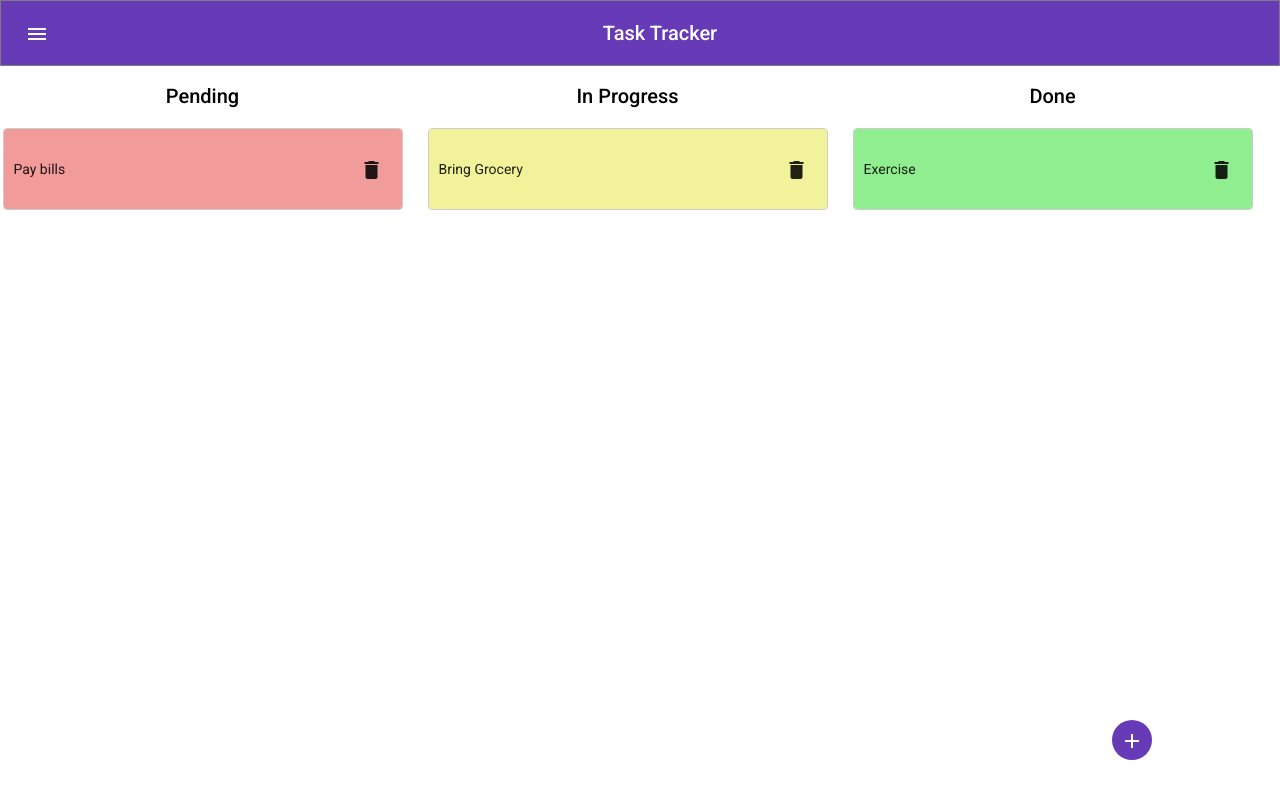
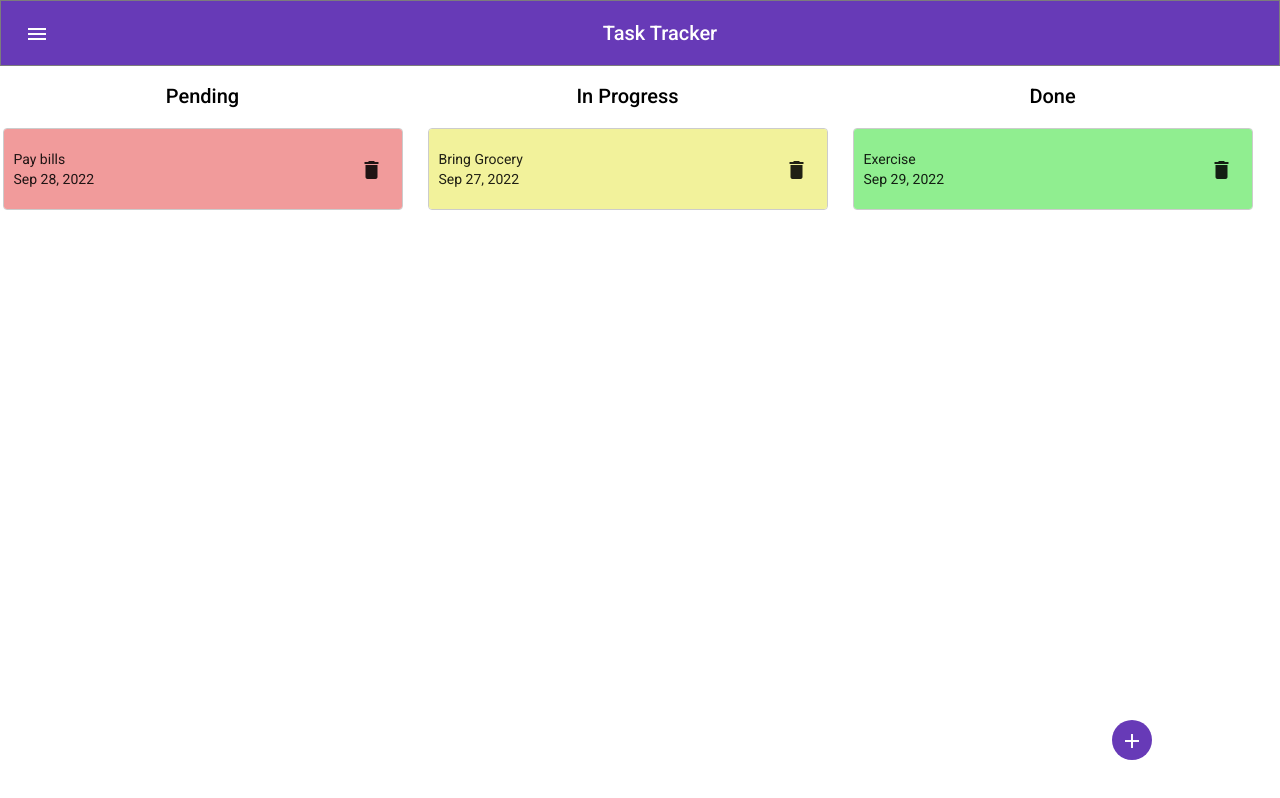
Before and after one commit to shreedhar-hegde/todo-angualr, an Angular app: page / in a window 1280 px wide. Built offline with nearby package versions, Linux system fonts and the light colour scheme.

Commit message:
feat:task overdue gif

```diff
--- a/src/app/todo/list-todo/list-todo.component.html
+++ b/src/app/todo/list-todo/list-todo.component.html
@@ -12,12 +12,31 @@
         (cdkDropListDropped)="drop($event)"
       >
         <div
-          style="background-color: rgb(241, 155, 155)"
+          style="display: flex; background-color: rgb(241, 155, 155)"
           class="example-box"
           *ngFor="let item of pending; let index"
           cdkDrag
         >
-          {{ item }}
+          <div class="todo-item">
+            {{ item.what }}
+            <br />
+            {{ item.finishBy | date: "MMM d, y" }}
+          </div>
+
+          <div
+            style="width: 50%; margin-left: 5em"
+            *ngIf="overdue(item.finishBy!)"
+          >
+            <img
+              height="90%"
+              width="50%"
+              src="assets/gifs/overdue.gif"
+              frameBorder="0"
+              class="giphy-embed"
+              allowFullScreen
+            />
+          </div>
+
           <button mat-icon-button>
             <mat-icon (click)="deleteTodo(item)">delete</mat-icon>
           </button>
@@ -42,7 +61,25 @@
           *ngFor="let item of inProgress"
           cdkDrag
         >
-          {{ item }}
+          <div class="todo-item">
+            {{ item.what }}
+            <br />
+            {{ item.finishBy | date: "MMM d, y" }}
+          </div>
+
+          <div
+            style="width: 50%; margin-left: 5em"
+            *ngIf="overdue(item.finishBy!)"
+          >
+            <img
+              height="90%"
+              width="50%"
+              src="assets/gifs/overdue.gif"
+              frameBorder="0"
+              class="giphy-embed"
+              allowFullScreen
+            />
+          </div>
           <button mat-icon-button>
             <mat-icon (click)="deleteTodo(item)">delete</mat-icon>
           </button>
@@ -67,7 +104,24 @@
           *ngFor="let item of done"
           cdkDrag
         >
-          {{ item }}
+          <div class="todo-item">
+            {{ item.what }}
+            <br />
+            {{ item.finishBy | date: "MMM d, y" }}
+          </div>
+          <div
+            style="width: 50%; margin-left: 5em"
+            *ngIf="overdue(item.finishBy!)"
+          >
+            <img
+              height="90%"
+              width="50%"
+              src="assets/gifs/overdue.gif"
+              frameBorder="0"
+              class="giphy-embed"
+              allowFullScreen
+            />
+          </div>
           <button mat-icon-button>
             <mat-icon (click)="deleteTodo(item)">delete</mat-icon>
           </button>
--- a/src/app/todo/list-todo/list-todo.component.ts
+++ b/src/app/todo/list-todo/list-todo.component.ts
@@ -16,10 +16,11 @@ import { MatDialog } from '@angular/material/dialog';
 })
 export class ListTodoComponent implements OnInit {
   todos$: Observable<Todo[]>;
-  pending!: string[];
-  inProgress!: string[];
-  done!: string[];
+  pending!: Todo[];
+  inProgress!: Todo[];
+  done!: Todo[];
   status: string = 'pending';
+  finishBy: Date = new Date(new Date().getTime() + 24 * 60 * 60 * 1000);
   what!: string;
   todos!: Todo[];
 
@@ -27,7 +28,7 @@ export class ListTodoComponent implements OnInit {
     this.todos$ = this.todoService.fetchTodos();
   }
 
-  drop(event: CdkDragDrop<string[]>) {
+  drop(event: CdkDragDrop<Todo[]>) {
     if (event.previousContainer === event.container) {
       moveItemInArray(
         event.container.data,
@@ -45,13 +46,12 @@ export class ListTodoComponent implements OnInit {
   }
 
   filterTodos({ todos, status }: { todos: Todo[]; status: string }) {
-    return todos
-      .filter((todo: Todo) => todo.status === status)
-      .map((todo: Todo) => todo.what);
+    return todos.filter((todo: Todo) => todo.status === status);
   }
 
   ngOnInit(): void {
     this.todos$.subscribe((todos: Todo[]) => {
+      console.log(todos);
       this.todos = todos;
       this.done = this.filterTodos({ todos, status: 'done' });
       this.inProgress = this.filterTodos({ todos, status: 'inProgress' });
@@ -61,11 +61,12 @@ export class ListTodoComponent implements OnInit {
 
   openDialog(): void {
     const dialogRef = this.dialog.open(AddItemComponent, {
-      width: '18vw',
-      data: { status: this.status, what: this.what },
+      width: '20vw',
+      data: { status: this.status, what: this.what, finishBy: this.finishBy },
     });
 
-    dialogRef.afterClosed().subscribe((result) => {
+    dialogRef.afterClosed().subscribe((result: Todo) => {
+      console.log(result);
       this.todoService.addNewTodo(result);
     });
   }
@@ -76,8 +77,15 @@ export class ListTodoComponent implements OnInit {
     );
   }
 
-  deleteTodo(what: string) {
-    this.todos = this.todos.filter((todo: Todo) => todo.what !== what);
+  deleteTodo(todoTobeDeleted: Todo) {
+    this.todos = this.todos.filter(
+      (todo: Todo) => todo.what !== todoTobeDeleted.what
+    );
     this.todoService.updateTodos(this.todos);
   }
+
+  overdue(finishBy: Date) {
+    const date = new Date();
+    return date > new Date(finishBy);
+  }
 }
--- a/src/app/todo/todo.service.ts
+++ b/src/app/todo/todo.service.ts
@@ -1,9 +1,10 @@
 import { Injectable } from '@angular/core';
-import { BehaviorSubject, Observable } from 'rxjs';
+import { BehaviorSubject } from 'rxjs';
 
 export interface Todo {
   what: string;
   status: string;
+  finishBy?: Date;
 }
 
 @Injectable({
@@ -11,13 +12,17 @@ export interface Todo {
 })
 export class TodoService {
   constructor() {}
-  todos = [
-    { what: 'Bring Grocery', status: 'inProgress' },
-    { what: 'Pay bills', status: 'pending' },
-    { what: 'Exercise', status: 'done' },
+  todos: Todo[] = [
+    {
+      what: 'Bring Grocery',
+      status: 'inProgress',
+      finishBy: new Date('09-27-2022'),
+    },
+    { what: 'Pay bills', status: 'pending', finishBy: new Date('09-28-2022') },
+    { what: 'Exercise', status: 'done', finishBy: new Date('09-29-2022') },
   ];
 
-  todos$ = new BehaviorSubject(this.todos);
+  todos$ = new BehaviorSubject<Todo[]>(this.todos);
 
   fetchTodos() {
     return this.todos$;
```
